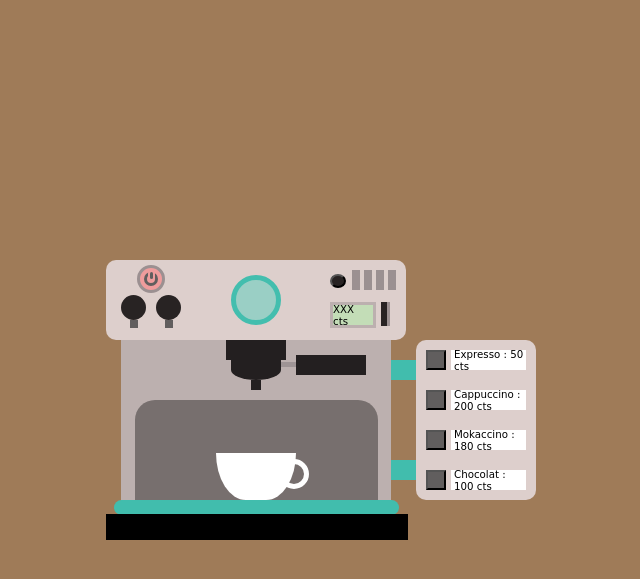
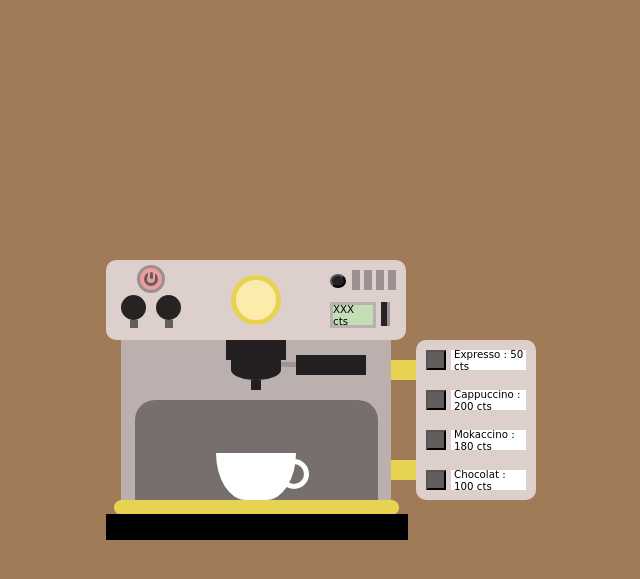
Before and after one commit to Luskans/Ex-POO-Coffee, a PHP site: page / in a window 1280 px wide. Shown: the top 579 px of the page, without its empty margins (384-1024 px from the left). Run offline with PHP 8.4, Linux system fonts and the light colour scheme; some web fonts are replaced.

Commit message:
finished css

```diff
--- a/main.js
+++ b/main.js
@@ -5,10 +5,12 @@ const sugar = document.querySelector('.coffee-header__sugar');
 const details = document.querySelector('.coffee-header__details');
 const screen = document.querySelector('.coffee-header__screen p');
 const coins = document.querySelector('.coffee-header__coins');
+const btns = document.querySelectorAll('.coffee-menu__buttons');
 const btnOne = document.querySelector('.coffee-menu__button-one');
 const btnTwo = document.querySelector('.coffee-menu__button-two');
 const btnThree = document.querySelector('.coffee-menu__button-three');
 const btnFour = document.querySelector('.coffee-menu__button-four');
+const menus = document.querySelectorAll('.coffee-menu__labels');
 const menuOne = document.querySelector('.coffee-menu__label-one');
 const menuTwo = document.querySelector('.coffee-menu__label-two');
 const menuThree = document.querySelector('.coffee-menu__label-three');
@@ -23,73 +25,88 @@ const smokeOne = document.querySelector('.coffee-medium__smoke-one');
 const smokeTwo = document.querySelector('.coffee-medium__smoke-two');
 const smokeThree = document.querySelector('.coffee-medium__smoke-three');
 const smokeFour = document.querySelector('.coffee-medium__smoke-four');
+const cup = document.querySelector('.coffee-medium__cup');
 
-// power.addEventListener('click', function() {
-//     if () {
-//         power.style.backgroundColor = "#9acfc5";
-//         powerTwo.style.boxShadow= "0 0 0 2px #9acfc5";
-//     } else if () {
-//         power.style.backgroundColor = "#ef9c9c";
-//         powerTwo.style.boxShadow= "0 0 0 2px #ef9c9c";
-//     }
-// })
-
-btnOne.addEventListener('click', function() {
-    menuOne.style.backgroundColor = "#9acfc5";
-})
-
-btnTwo.addEventListener('click', function() {
-    menuTwo.style.backgroundColor = "#9acfc5";
-})
-
-btnThree.addEventListener('click', function() {
-    menuThree.style.backgroundColor = "#9acfc5";
-})
-
-btnFour.addEventListener('click', function() {
-    menuFour.style.backgroundColor = "#9acfc5";
-})
-
-let liquidState = 1;
-display.addEventListener('click', function() {
-    if (liquidState === 0) {
-        liquid.style.animation = "";
-        smokeOne.style.animation = "";
-        smokeTwo.style.animation = "";
-        smokeThree.style.animation = "";
-        smokeFour.style.animation = "";
-        liquidState = 1;
-    } else if (liquidState === 1){
-        liquid.style.animation = "liquid 4s 2s linear 1 running";
-        smokeOne.style.animation = "smokeOne 3s 3s linear infinite running";
-        smokeTwo.style.animation = "smokeTwo 3s 4s linear infinite running";
-        smokeThree.style.animation = "smokeTwo 3s 5s linear infinite running";
-        smokeFour.style.animation = "smokeOne 3s 4s linear infinite running";
-        liquidState = 0;
+let powerState = 0;
+power.addEventListener('click', function() {
+    if (powerState === 0) {
+        power.style.backgroundColor = "var(--green-color)";
+        powerTwo.style.boxShadow= "0 0 0 2px var(--green-color)";
+        powerState = 1;
+    } else if (powerState === 1) {
+        power.style.backgroundColor = "var(--red-color)";
+        powerTwo.style.boxShadow= "0 0 0 2px var(--red-color)";
+        powerState = 0;
     }
 })
 
-let sugarState = 0;
-sugar.addEventListener('click', function() {
+let activeButton = null;
+let activeMenu = null;
+// Ajoutez un événement de clic à chaque bouton
+btns.forEach((button, index) => {
+    button.addEventListener('click', () => {
+        // Si le bouton cliqué est déjà actif, ne rien faire
+        if (button === activeButton) {
+            return;
+        }
+
+        // Sinon, désactivez l'ancien bouton et la vieille div actifs s'ils existent
+        if (activeButton && activeMenu) {
+            activeMenu.style.background = 'white';
+        }
+
+        // Activez le nouveau bouton et la nouvelle div associée
+        activeButton = button;
+        activeMenu = menus[index];
+        activeMenu.style.background = 'var(--green-color)';
+    });
+});
+
+cup.addEventListener('click', function () {
+    cup.classList.add('cup-Animation');
+    setTimeout( () => {
+        liquid.classList.remove('cup-Animation');
+    }, 6000)
+    smokeOne.classList.remove('smokeOne-Animation');
+    smokeTwo.classList.remove('smokeTwo-Animation');
+    smokeThree.classList.remove('smokeThree-Animation');
+    smokeFour.classList.remove('smokeFour-Animation');
+})
+
+display.addEventListener('click', function () {
+    display.classList.add('circle');
+    liquid.classList.add('liquid-Animation');
+    smokeOne.classList.add('smokeOne-Animation');
+    smokeTwo.classList.add('smokeTwo-Animation');
+    smokeThree.classList.add('smokeThree-Animation');
+    smokeFour.classList.add('smokeFour-Animation');
+    setTimeout( () => {
+        liquid.classList.remove('liquid-Animation');
+        display.classList.remove('circle');
+    }, 7000)
+})
+
+let sugarState = 1;
+sugar.addEventListener('click', function () {
     if (sugarState === 0) {
         details.style.backgroundColor = "#9b9091";
         details.style.boxShadow = "-12px 0 0 #9b9091, -24px 0 0 #9b9091, -36px 0 0 #9b9091";
         sugarState = 1;
     } else if (sugarState === 1) {
         details.style.backgroundColor = "#9b9091";
-        details.style.boxShadow = "-12px 0 0 #9b9091, -24px 0 0 #9b9091, -36px 0 0 #9acfc5";
+        details.style.boxShadow = "-12px 0 0 #9b9091, -24px 0 0 #9b9091, -36px 0 0 var(--red-color)";
         sugarState = 2;
     } else if (sugarState === 2) {
         details.style.backgroundColor = "#9b9091";
-        details.style.boxShadow = "-12px 0 0 #9b9091, -24px 0 0 #9acfc5, -36px 0 0 #9acfc5";
+        details.style.boxShadow = "-12px 0 0 #9b9091, -24px 0 0 var(--red-color), -36px 0 0 var(--red-color)";
         sugarState = 3;
     } else if (sugarState === 3) {
         details.style.backgroundColor = "#9b9091";
-        details.style.boxShadow = "-12px 0 0 #9acfc5, -24px 0 0 #9acfc5, -36px 0 0 #9acfc5";
+        details.style.boxShadow = "-12px 0 0 var(--red-color), -24px 0 0 var(--red-color), -36px 0 0 var(--red-color)";
         sugarState = 4;
     } else if (sugarState === 4) {
-        details.style.backgroundColor = "#9acfc5";
-        details.style.boxShadow = "-12px 0 0 #9acfc5, -24px 0 0 #9acfc5, -36px 0 0 #9acfc5";
+        details.style.backgroundColor = "var(--red-color)";
+        details.style.boxShadow = "-12px 0 0 var(--red-color), -24px 0 0 var(--red-color), -36px 0 0 var(--red-color)";
         sugarState = 0;
     }
 })
--- a/style.css
+++ b/style.css
@@ -100,9 +109,13 @@ body {
     top: calc(50% - 25px);
     left: calc(50% - 25px);
     border-radius: 50%;
-    background-color: #9acfc5;
-    border: 5px solid #43beae;
+    background-color: var(--secondary-color);
+    border: 5px solid var(--primary-color);
     box-sizing: border-box;
+
+
+    /* border-color: #43beae #43beae #43beae #43beae; */
+    /* animation: fillCircle 4s linear forwards; */
 }
 
 .coffee-header__display:hover {
@@ -402,7 +414,7 @@ body {
     position: absolute;
     bottom: 25px;
     left: calc(50% - 47.5%);
-    background-color: #41bdad;
+    background-color: var(--primary-color);
     border-radius: 10px;
 
 }
@@ -423,8 +435,8 @@ body {
     position: absolute;
     top: calc(50% - 40px);
     left: calc(50% + 135px);
-    background-color: #41bdad;
-    box-shadow: 0 100px  0 #41bdad;
+    background-color: var(--primary-color);
+    box-shadow: 0 100px  0 var(--primary-color);
 }
 
 .coffee-menu {
```
Also changed, not shown: other parts of style.css (+85 -7 lines).
